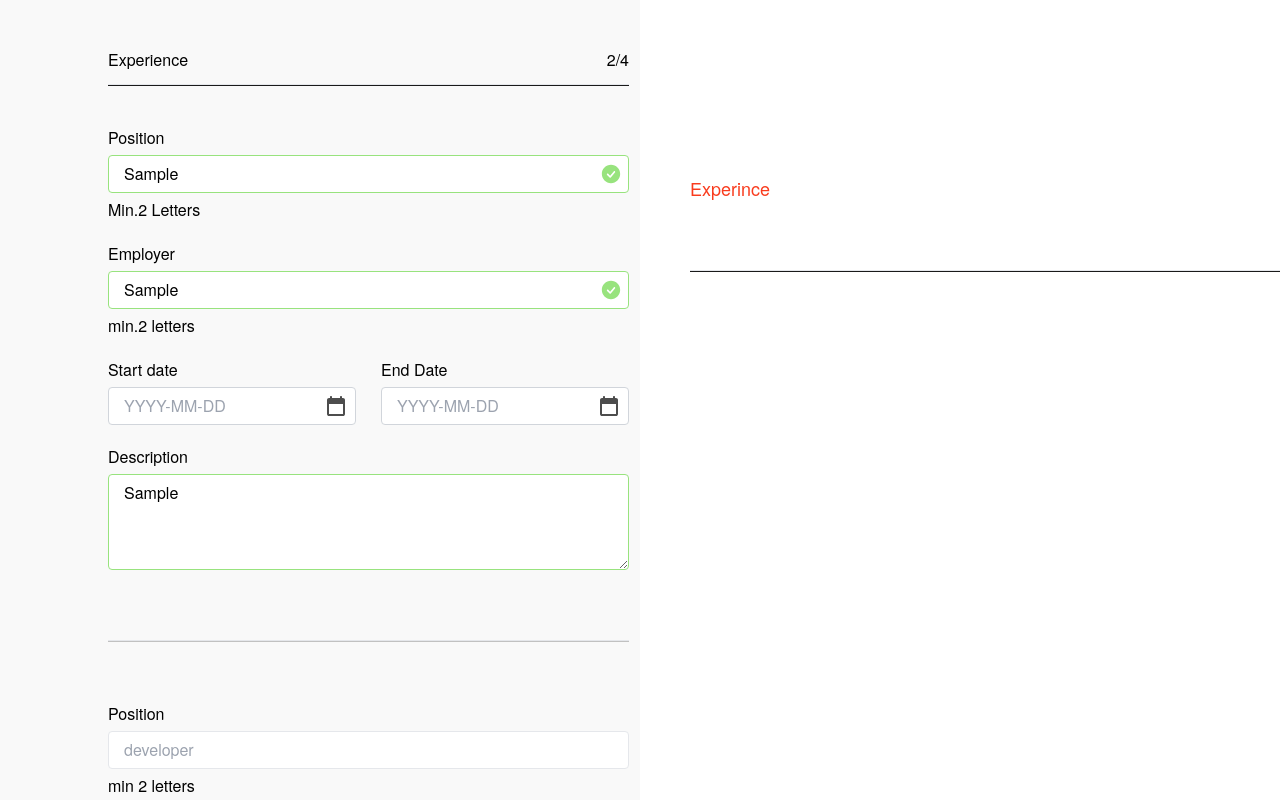
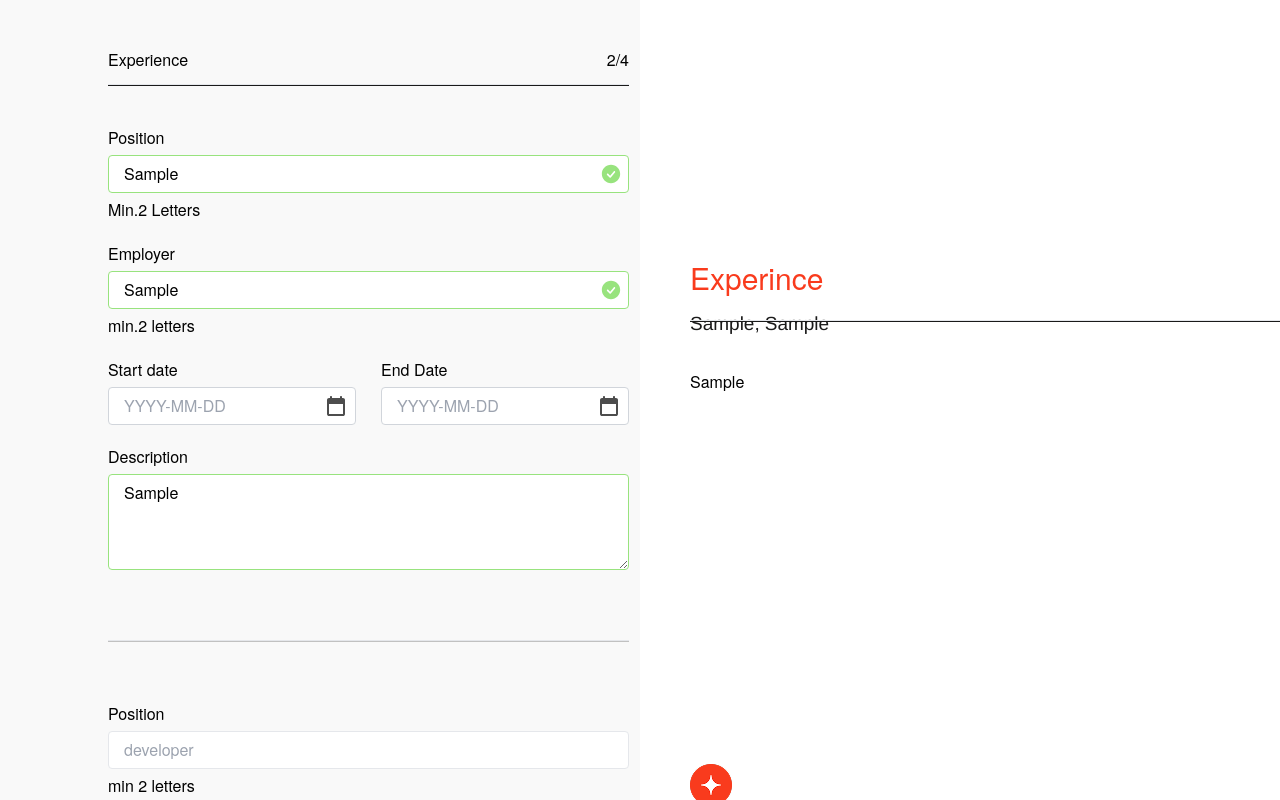
Before and after one commit to Tailung1/Redberry-Bootcamp-6, a React (Vite) app: page /personal/experince in a window 1280 px wide. Both pictures are taken after typing "Sample", "Sample", "Sample" into the empty fields and a click on the button "Add more experince". Shown: the top 800 px of the page. Built offline with nearby package versions, Linux system fonts and the light colour scheme; a web font is replaced by a local one.

Commit message:
experince functional done

```diff
--- a/src/Routing.tsx
+++ b/src/Routing.tsx
@@ -2,6 +2,7 @@ import { Route, Routes } from "react-router-dom";
 import App from "./App";
 import Personal from "./components/Personal";
 import Experince from "./components/Experince";
+import Education from "./components/Education";
 
 export default function Routing() {
   return (
@@ -9,6 +10,7 @@ export default function Routing() {
       <Route path='/' element={<App />} />
       <Route path='/personal' element={<Personal />} />
       <Route path='/personal/experince' element={<Experince />} />
+      <Route path='/personal/experince/education' element={<Education />} />
     </Routes>
   );
 }
--- /dev/null
+++ b/src/components/Education.tsx
@@ -0,0 +1,7 @@
+
+
+export default function Education() {
+  return (
+    <div>Education</div>
+  )
+}
--- a/src/components/Experince.tsx
+++ b/src/components/Experince.tsx
@@ -1,4 +1,4 @@
-import React, { useState, useRef } from "react";
+import React, { useState, useRef, useEffect } from "react";
 import { useNavigate } from "react-router-dom";
 import calendar from "../assets/calendar.svg";
 import arrowIMG from "../assets/arrow.svg";
@@ -57,6 +57,11 @@ export default function Experince() {
     startDate: string;
     endDate: string;
     description: string;
+    position2: string;
+    employer2: string;
+    startDate2: string;
+    endDate2: string;
+    description2: string;
   };
 
   const {
@@ -68,7 +73,9 @@ export default function Experince() {
   } = useForm<inputTypes>();
 
   const onSubmit = (data: object) => {
-    console.log(data);
+    if (show && !inputCheck2) return;
+    localStorage.setItem("storageExperince", JSON.stringify(data));
+    navigate("/personal/experince/education");
   };
 
   const Wposition = watch("position");
@@ -77,9 +84,38 @@ export default function Experince() {
   const Wenddate = watch("endDate");
   const Wdescription = watch("description");
 
+  const Wposition2 = watch("position2");
+  const Wemployer2 = watch("employer2");
+  const Wstartdate2 = watch("startDate2");
+  const Wenddate2 = watch("endDate2");
+  const Wdescriptio2 = watch("description2");
+
+  useEffect(() => {
+    const storagedExperince = localStorage.getItem(
+      "storageExperince"
+    );
+    if (storagedExperince) {
+      const parsedExperince = JSON.parse(storagedExperince);
+      setValue("position", parsedExperince.position);
+      setValue("employer", parsedExperince.employer);
+      setValue("startDate", parsedExperince.startDate);
+      setValue("endDate", parsedExperince.endDate);
+      setValue("description", parsedExperince.description);
+    }
+  }, []);
+
+  const inputCheck =
+    Wposition || Wemployer || Wstartdate || Wenddate || Wdescription;
+  const inputCheck2 =
+    Wposition2 ||
+    Wemployer2 ||
+    Wstartdate2 ||
+    Wenddate2 ||
+    Wdescriptio2;
+
   return (
-    <div className='flex items-start'>
-      <div className='flex gap-[60px]  py-[48px] pl-[48px]  pr-[70px] bg-[#F9F9F9] w-1/2 mt-48px '>
+    <div className='flex items-start bg-[#F9F9F9]'>
+      <div className='flex gap-[60px]  py-[48px] pl-[48px]  pr-[70px]  w-1/2 mt-48px '>
         <div>
           <img
             onClick={() => {
@@ -298,7 +334,7 @@ export default function Experince() {
               <div className='flex flex-col gap-[5px]'>
                 <h3>Position</h3>
                 <input
-                  //   {...register("position2")}
+                  {...register("position2")}
                   type='text'
                   placeholder='developer'
                   className='focus:outline-none focus:ring-0 pl-[15px] pr-[30px] py-[6px] font-[16px] border rounded-[4px]'
@@ -308,7 +344,7 @@ export default function Experince() {
               <div className='flex flex-col gap-[5px]'>
                 <h3>Company</h3>
                 <input
-                  //   {...register("employer2")}
+                  {...register("employer2")}
                   type='text'
                   placeholder='company'
                   className='focus:outline-none focus:ring-0 pl-[15px] pr-[30px] py-[6px] font-[16px] border rounded-[4px]'
@@ -320,7 +356,6 @@ export default function Experince() {
                 <div className='flex flex-col relative gap-[5px] w-full'>
                   <h3>Birthdate</h3>
                   <input
-                    // {...register("position2")}
                     type='text'
                     placeholder='YYYY-MM-DD'
                     className='focus:outline-none focus:ring-0 pl-[15px] pr-[30px] py-[6px] font-[16px] border rounded-[4px]'
@@ -334,6 +369,7 @@ export default function Experince() {
                     onClick={handleFirstCalendarClick}
                   />
                   <input
+                    {...register("startDate2")}
                     type='date'
                     ref={firstDateRef}
                     style={{ display: "none" }}
@@ -358,6 +394,7 @@ export default function Experince() {
                     onClick={handleSecondCalendarClick}
                   />
                   <input
+                    {...register("endDate2")}
                     type='date'
                     ref={secondDateRef}
                     style={{ display: "none" }}
@@ -380,6 +417,7 @@ export default function Experince() {
               <div className='flex flex-col gap-[5px] w-full'>
                 <p>Description</p>
                 <textarea
+                  {...register("description2")}
                   placeholder='Description'
                   className='focus:outline-none focus:ring-0 pl-[15px] pr-[30px] pt-[6px] pb-[40px] font-[16px] border rounded-[4px] w-full'
                 />
@@ -388,7 +426,7 @@ export default function Experince() {
             <button
               onClick={(e) => {
                 e.preventDefault();
-                setShow(true), setPage(4);
+                setShow(!show), setPage(4);
               }}
               className='bg-[#62A1EB] py-[12px] mt-[45px]  text-[#FFF] text-[16px] w-[200px] rounded-[4px]'
             >
@@ -396,6 +434,7 @@ export default function Experince() {
             </button>
             <div className='flex justify-between mt-[100px]'>
               <button
+                type='submit'
                 onClick={() => navigate("/personal")}
                 className='rounded-[4px] bg-[#6B40E3] text-white py-[7px] w-[80px]'
               >
@@ -413,9 +452,12 @@ export default function Experince() {
       </div>
 
       {/* Summary Section */}
-      <div className='bg-white flex  gap-[220px] px-[50px] mt-[40px]'>
-        <div className='flex relative flex-col gap-[20px]'>
-          <div className='text-[34px] leading-normal flex gap-[10px]'>
+      {/* Summary Section */}
+      {/* Summary Section */}
+
+      <div className='bg-[#fff] flex  w-1/2 gap-[220px] px-[50px] pt-[40px]'>
+        <div className='flex relative flex-col  gap-[20px]'>
+          <div className='text-[34px] leading-normal flex gap-[10px] text-[#F93B1D]'>
             <span>{personalData?.name}</span>
             <span>{personalData?.lastname}</span>
           </div>
@@ -445,28 +487,46 @@ export default function Experince() {
               </span>
             </div>
           )}
-          <img
-            className='absolute top-[850px] w-[42px] h-[42px]'
-            src={starIMG}
-            alt='star image with red background'
-          />
+
           {""}
           {""}
           {""}
           {""}
-          <div className='flex relative flex-col mt-[40px] gap-[20px]'>
-            {(Wposition ||
-              Wemployer ||
-              Wstartdate ||
-              Wenddate ||
-              Wdescription) && (
-              <p className='text-[#F93B1D] text-[18px]'>Experince</p>
+          <div className='flex relative flex-col mt-[120px] w-[200px] '>
+            {inputCheck && (
+              <p className='text-[#F93B1D] mb-[10px] text-[30px]'>
+                Experince
+              </p>
             )}
+            <div className='flex h-[30px] gap-[5px] text-[#1A1A1A] font-medium text-[19px] break-words'>
+              <div>
+                {Wposition && (
+                  <p>
+                    {Wposition}
+                    {Wemployer && <span>,</span>}{" "}
+                  </p>
+                )}
+              </div>
+              <div className='h-[30px'>
+                {Wemployer && <p>{Wemployer}</p>}
+              </div>
+            </div>
+            <div className='flex gap-[5px] h-[30px] text-[16px]'>
+              <p className='text-[#909090]'>{Wstartdate}</p>
+              {Wenddate && <span className='text-[#909090]'>-</span>}
+              <p className='text-[#909090]'>{Wenddate}</p>
+            </div>
+            <p className='text-[#000] break-words'>{Wdescription}</p>
           </div>
           {""}
           {""}
           {""}
           {""}
+          <img
+            className=' mt-[350px] mb-[44px]  w-[42px] h-[42px]'
+            src={starIMG}
+            alt='star image with red background'
+          />
         </div>
 
         <div>
@@ -477,7 +537,7 @@ export default function Experince() {
             />
           )}
         </div>
-        <hr className='bg-[#1A1A1A]  h-[2px] absolute w-[620px] top-[270px]' />
+        <hr className='bg-[#1A1A1A]  h-[2px] absolute w-[620px] top-[320px]' />
       </div>
     </div>
   );
--- a/src/components/Personal.tsx
+++ b/src/components/Personal.tsx
@@ -70,7 +70,7 @@ export default function Personal() {
       setValue("email", parsedData.email || "");
       setValue("number", parsedData.number || "");
       setValue("optional", parsedData.optional || "");
-      trigger();
+    //   trigger();
       // Add any other fields you want to pre-fill here
     }
   }, [setValue, trigger]);
```
